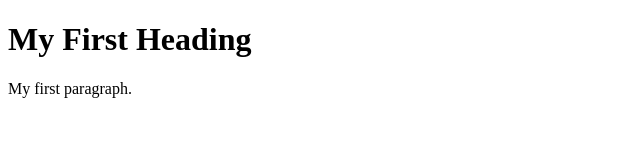
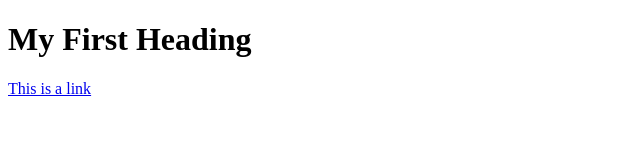
Before and after one commit to fischkopf712/w, a plain HTML site: page index.html in a window 1280 px wide. Shown: the whole page, without its empty margins (0-640 px from the left). Drawn offline with Linux system fonts and the light colour scheme.

Commit message:
Update index.html

```diff
--- a/index.html
+++ b/index.html
@@ -6,7 +6,7 @@
 <body>
 
 <h1>My First Heading</h1>
-<p>My first paragraph.</p>
+<p><a href="https://www.w3schools.com">This is a link</a></p>
 
 </body>
 </html>
```
